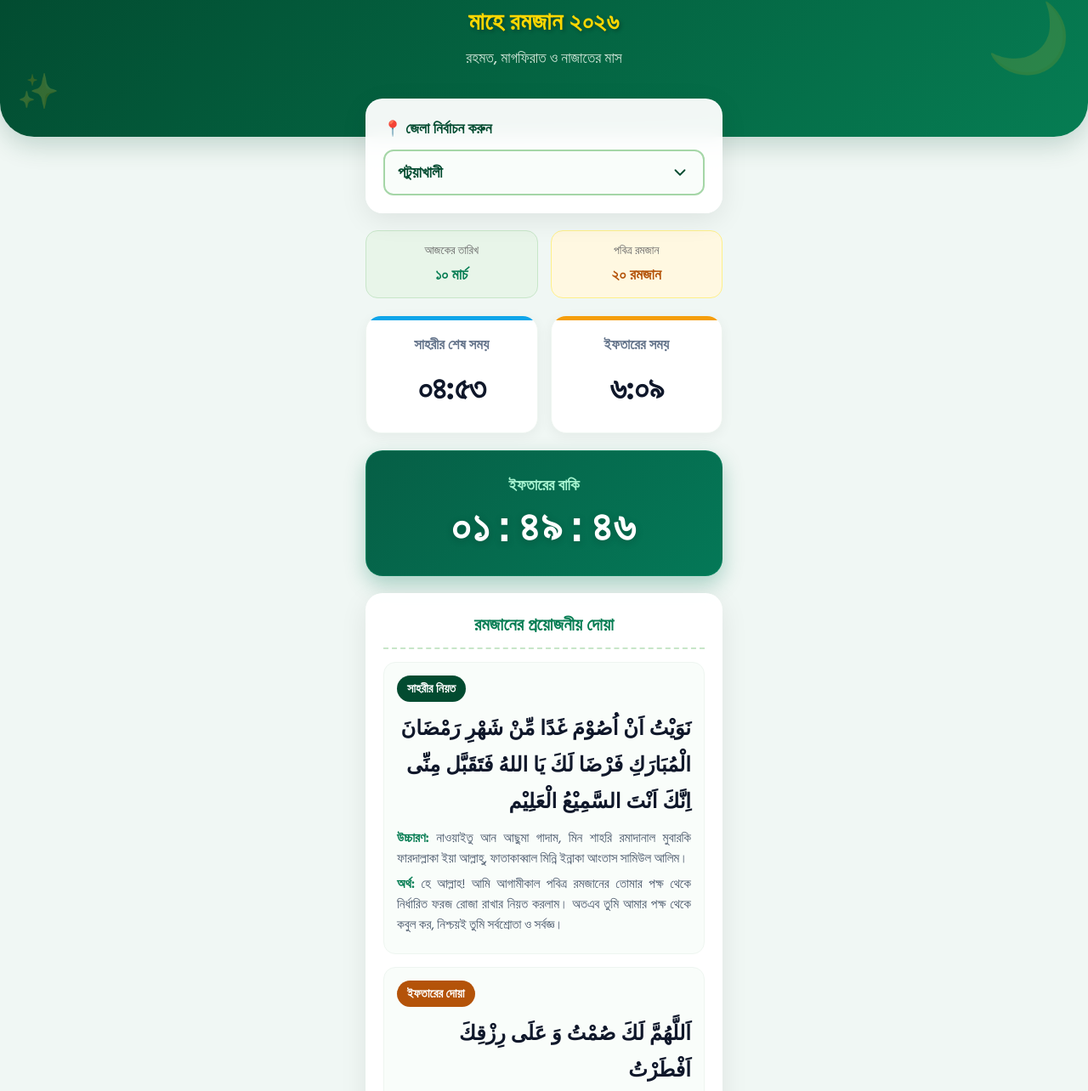
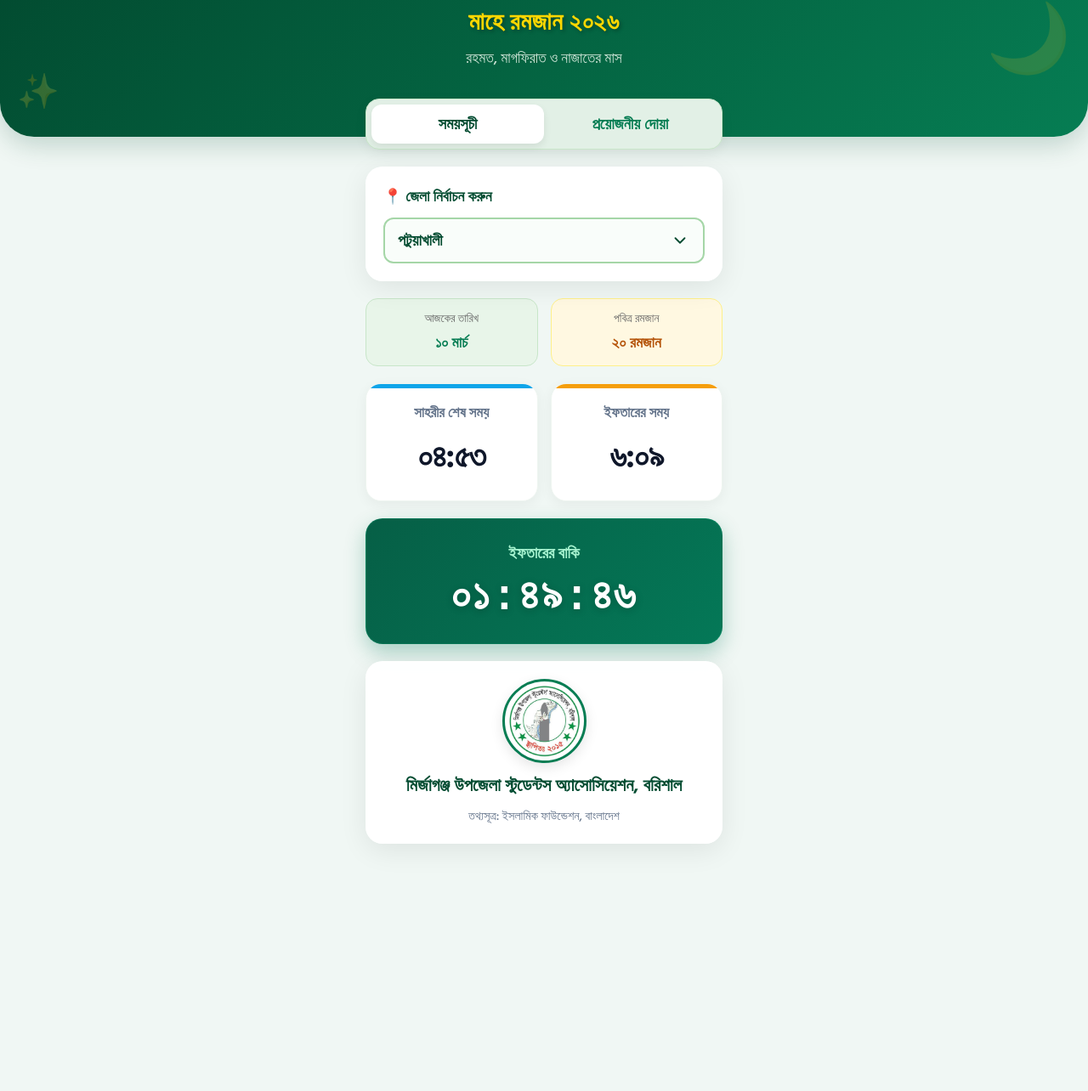
Before and after one commit to ffgamersbd75-debug/my-ramadan-calendar-p-2, a plain HTML site: page index.html in a window 1280 px wide. Shown: the part 32-1316 px from the top of the page at 85% size. After the commit the page ends 1055 px from the top, so only its background shows below. Drawn offline with Linux system fonts and the light colour scheme; a web font is replaced by a local one.

Commit message:
Add files via upload

```diff
--- a/index.html
+++ b/index.html
@@ -45,6 +45,48 @@
             z-index: 10;
         }
 
+        /* আধুনিক ট্যাব নেভিগেশন */
+        .tab-nav {
+            display: flex;
+            background: #e2f0e6;
+            border-radius: 16px;
+            padding: 6px;
+            margin-bottom: 20px;
+            box-shadow: 0 4px 15px rgba(0,0,0,0.05);
+            border: 1px solid #c8e6c9;
+        }
+        .tab-btn {
+            flex: 1;
+            padding: 12px 0;
+            text-align: center;
+            font-size: 1.15rem;
+            font-weight: 700;
+            color: #067d53;
+            background: transparent;
+            border: none;
+            border-radius: 12px;
+            cursor: pointer;
+            transition: all 0.3s ease;
+            font-family: 'Anek Bangla', sans-serif;
+        }
+        .tab-btn.active {
+            background: #ffffff;
+            color: #024b30;
+            box-shadow: 0 4px 10px rgba(0,0,0,0.08);
+        }
+        .tab-content {
+            display: none;
+            animation: fadeIn 0.4s ease;
+        }
+        .tab-content.active {
+            display: block;
+        }
+        @keyframes fadeIn {
+            from { opacity: 0; transform: translateY(10px); }
+            to { opacity: 1; transform: translateY(0); }
+        }
+
+        /* কার্ড ডিজাইন */
         .modern-card {
             background: rgba(255, 255, 255, 0.95);
             backdrop-filter: blur(10px);
@@ -55,6 +97,7 @@
             border: 1px solid rgba(255, 255, 255, 0.5);
         }
 
+        /* ড্রপডাউন */
         .district-label { display: block; margin-bottom: 10px; color: #024b30; font-weight: 700; font-size: 1.1rem; }
         .modern-select {
             width: 100%; padding: 15px; border-radius: 12px; border: 2px solid #a5d6a7;
@@ -66,6 +109,7 @@
         }
         .modern-select:focus { border-color: #067d53; box-shadow: 0 0 0 3px rgba(6, 125, 83, 0.2); }
 
+        /* ব্যাজ */
         .info-badges { display: flex; justify-content: space-between; gap: 15px; margin-bottom: 20px; }
         .badge-item {
             background: #e8f5e9; color: #067d53; padding: 12px 10px; border-radius: 14px;
@@ -73,6 +117,7 @@
         }
         .badge-item span { display: block; font-size: 0.85rem; color: #666; font-weight: 500; margin-bottom: 3px; }
 
+        /* সময় বক্স */
         .times-container { display: flex; justify-content: space-between; gap: 15px; margin-bottom: 20px; }
         .time-box {
             background: #ffffff; border-radius: 18px; padding: 20px 10px; flex: 1;
@@ -81,10 +126,10 @@
         }
         .time-box.sahri::before { content: ''; position: absolute; top: 0; left: 0; width: 100%; height: 5px; background: #0ea5e9; }
         .time-box.iftar::before { content: ''; position: absolute; top: 0; left: 0; width: 100%; height: 5px; background: #f59e0b; }
-
         .t-label { color: #64748b; font-size: 1.05rem; font-weight: 600; margin-bottom: 8px; }
         .t-time { color: #0f172a; font-size: 2.4rem; font-weight: 800; letter-spacing: -1px; }
 
+        /* টাইমার */
         .countdown-wrapper {
             background: linear-gradient(135deg, #065f46 0%, #047857 100%);
             border-radius: 20px;
@@ -93,70 +138,30 @@
             box-shadow: 0 10px 25px rgba(4, 120, 87, 0.3);
             margin-bottom: 20px;
             border: 1px solid rgba(16, 185, 129, 0.2);
+            transition: all 0.5s ease;
         }
-        .cd-msg { font-size: 1.15rem; font-weight: 600; color: #a7f3d0; margin-bottom: 8px; }
-        .cd-timer {
-            font-size: 3.2rem;
-            font-weight: 800;
-            font-family: monospace;
-            color: #ffffff;
-            text-shadow: 0 2px 10px rgba(0,0,0,0.2);
-            letter-spacing: 2px;
+        .cd-msg { font-size: 1.15rem; font-weight: 600; color: #a7f3d0; margin-bottom: 8px; transition: all 0.3s ease; }
+        .cd-timer { font-size: 3rem; font-weight: 800; font-family: monospace; color: #ffffff; text-shadow: 0 2px 10px rgba(0,0,0,0.2); letter-spacing: 2px; transition: all 0.3s ease; }
+
+        /* দোয়া বক্স */
+        .dua-box {
+            background: #f9fdfa; border: 1px solid #eef5f0; border-radius: 14px;
+            padding: 18px 15px; margin-bottom: 15px; position: relative;
         }
-
-        /* দোয়া সেকশন স্টাইলিং */
-        .dua-header {
-            text-align: center;
-            color: #067d53;
-            font-size: 1.3rem;
-            font-weight: 700;
-            margin: 0 0 15px 0;
-            padding-bottom: 10px;
-            border-bottom: 2px dashed #c8e6c9;
-        }
-        .dua-box {
-            background: #f9fdfa;
-            border: 1px solid #eef5f0;
-            border-radius: 14px;
-            padding: 15px;
-            margin-bottom: 15px;
-            position: relative;
-        }
-        .dua-box:last-child { margin-bottom: 0; }
         .dua-title-badge {
-            background: #024b30;
-            color: #fff;
-            padding: 4px 12px;
-            border-radius: 20px;
-            font-size: 0.9rem;
-            font-weight: 600;
-            display: inline-block;
-            margin-bottom: 10px;
+            background: #024b30; color: #fff; padding: 5px 15px; border-radius: 20px;
+            font-size: 1rem; font-weight: 600; display: inline-block; margin-bottom: 15px;
         }
         .arabic-text {
-            font-family: 'Amiri', 'Traditional Arabic', serif;
-            font-size: 1.5rem;
-            text-align: right;
-            color: #0f172a;
-            direction: rtl;
-            line-height: 1.8;
-            margin-bottom: 10px;
-            font-weight: 600;
+            font-family: 'Amiri', serif; font-size: 1.6rem; text-align: right; color: #0f172a;
+            direction: rtl; line-height: 1.8; margin-bottom: 12px; font-weight: 600;
         }
-        .bangla-text {
-            font-size: 0.95rem;
-            color: #475569;
-            line-height: 1.6;
-            margin-bottom: 5px;
-            text-align: justify;
-        }
-        .bangla-text strong { color: #067d53; }
+        .bangla-text { font-size: 1rem; color: #475569; line-height: 1.6; margin-bottom: 8px; text-align: justify; }
+        .bangla-text strong { color: #067d53; font-weight: 700; }
 
+        /* ফুটার */
         .org-footer { text-align: center; padding: 20px; display: flex; flex-direction: column; align-items: center; }
-        .org-logo {
-            width: 85px; height: 85px; border-radius: 50%; border: 3px solid #067d53;
-            padding: 4px; margin-bottom: 12px; background: white; box-shadow: 0 5px 15px rgba(0,0,0,0.1);
-        }
+        .org-logo { width: 85px; height: 85px; border-radius: 50%; border: 3px solid #067d53; padding: 4px; margin-bottom: 12px; background: white; box-shadow: 0 5px 15px rgba(0,0,0,0.1); }
         .org-name { font-size: 1.3rem; color: #024b30; font-weight: 800; line-height: 1.4; }
         .org-source { font-size: 0.9rem; color: #64748b; margin-top: 10px; font-weight: 500; }
     </style>
@@ -169,6 +174,13 @@
 </div>
 
 <div class="main-container">
+
+    <div class="tab-nav">
+        <button class="tab-btn active" onclick="openTab('homeTab', this)">সময়সূচী</button>
+        <button class="tab-btn" onclick="openTab('duaTab', this)">প্রয়োজনীয় দোয়া</button>
+    </div>
+
+    <div id="homeTab" class="tab-content active">
         <div class="modern-card">
             <label for="districtSelect" class="district-label">📍 জেলা নির্বাচন করুন</label>
             <select id="districtSelect" class="modern-select" onchange="changeDistrict()"></select>
@@ -196,14 +208,14 @@
             </div>
         </div>
 
-    <div class="countdown-wrapper">
+        <div class="countdown-wrapper" id="countdownBox">
             <div class="cd-msg" id="statusMsg">অপেক্ষা করুন...</div>
             <div class="cd-timer" id="timer">০০:০০:০০</div>
         </div>
+    </div>
 
-    <div class="modern-card">
-        <h3 class="dua-header">রমজানের প্রয়োজনীয় দোয়া</h3>
-
+    <div id="duaTab" class="tab-content">
+        <div class="modern-card" style="padding: 15px;">
             <div class="dua-box">
                 <div class="dua-title-badge">সাহরীর নিয়ত</div>
                 <div class="arabic-text">نَوَيْتُ اَنْ اُصُوْمَ غَدًا مِّنْ شَهْرِ رَمْضَانَ الْمُبَارَكِ فَرْضَا لَكَ يَا اللهُ فَتَقَبَّل مِنِّى اِنَّكَ اَنْتَ السَّمِيْعُ الْعَلِيْم</div>
@@ -218,6 +230,7 @@
                 <div class="bangla-text"><strong>অর্থ:</strong> হে আল্লাহ! আমি তোমারই সন্তুষ্টির জন্য রোজা রেখেছি এবং তোমারই দেয়া রিজিকের মাধ্যমে ইফতার করছি।</div>
             </div>
         </div>
+    </div>
 
     <div class="modern-card org-footer">
         <img src="logo.jpg.png" alt="Logo" class="org-logo">
@@ -225,8 +238,22 @@
         <div class="org-source">তথ্যসূত্র: ইসলামিক ফাউন্ডেশন, বাংলাদেশ</div>
     </div>
 </div>
+<script>
+    function openTab(tabId, btn) {
+        var contents = document.getElementsByClassName("tab-content");
+        for (var i = 0; i < contents.length; i++) {
+            contents[i].style.display = "none";
+            contents[i].classList.remove("active");
+        }
+        var btns = document.getElementsByClassName("tab-btn");
+        for (var j = 0; j < btns.length; j++) {
+            btns[j].classList.remove("active");
+        }
+        document.getElementById(tabId).style.display = "block";
+        document.getElementById(tabId).classList.add("active");
+        btn.classList.add("active");
+    }
 
-<script>
     var ramadanSchedule = [
         { d: "2026-02-19", s: "05:07", i: "17:56" }, { d: "2026-02-20", s: "05:06", i: "17:57" },
         { d: "2026-02-21", s: "05:05", i: "17:57" }, { d: "2026-02-22", s: "05:04", i: "17:58" },
@@ -311,6 +338,28 @@
         return padZero(h) + ":" + padZero(m);
     }
 
+    function setEidMode() {
+        document.getElementById('dateLabelTitle').innerText = "বিশেষ বার্তা";
+        document.getElementById('displayDate').innerText = "শাওয়াল মাস";
+        document.getElementById('ramadanNo').innerText = "ঈদ মোবারক";
+        document.getElementById('sahriTime').innerText = "--:--";
+        document.getElementById('iftarTime').innerText = "--:--";
+
+        var statusMsg = document.getElementById('statusMsg');
+        statusMsg.innerText = "🌙 ঈদ মোবারক!";
+        statusMsg.style.fontSize = "1.8rem";
+        statusMsg.style.color = "#ffd700";
+
+        var timerEl = document.getElementById('timer');
+        timerEl.innerText = "সকলকে পবিত্র ঈদুল ফিতরের শুভেচ্ছা";
+        timerEl.style.fontSize = "1.3rem";
+        timerEl.style.fontFamily = "'Anek Bangla', sans-serif";
+        timerEl.style.letterSpacing = "0px";
+        timerEl.style.marginTop = "10px";
+        timerEl.style.lineHeight = "1.5";
+        timerEl.style.whiteSpace = "normal";
+    }
+
     function update() {
         var now = new Date();
         var year = now.getFullYear();
@@ -342,12 +391,7 @@
                 document.getElementById('timer').innerText = toBangla("০০:০০:০০");
                 return;
             } else {
-                document.getElementById('ramadanNo').innerText = "ঈদ মোবারক";
-                document.getElementById('displayDate').innerText = "--";
-                document.getElementById('sahriTime').innerText = "--:--";
-                document.getElementById('iftarTime').innerText = "--:--";
-                document.getElementById('statusMsg').innerText = "মাহে রমজান সমাপ্ত।";
-                document.getElementById('timer').innerText = toBangla("০০:০০:০০");
+                setEidMode();
                 return;
             }
         }
@@ -376,9 +420,7 @@
                 diff = (86400 - currentSec) + nextSahriSec;
                 msg = "সাহরীর শেষ সময়ের বাকি";
             } else {
-                document.getElementById('ramadanNo').innerText = "ঈদ মোবারক";
-                document.getElementById('statusMsg').innerText = "মাহে রমজান সমাপ্ত।";
-                document.getElementById('timer').innerText = toBangla("০০:০০:০০");
+                setEidMode();
                 return;
             }
         }
@@ -408,7 +450,16 @@
             var hr = Math.floor(diff / 3600);
             var mn = Math.floor((diff % 3600) / 60);
             var sc = diff % 60;
-            document.getElementById('timer').innerText = toBangla(padZero(hr) + ":" + padZero(mn) + ":" + padZero(sc));
+
+            var tEl = document.getElementById('timer');
+            tEl.style.fontSize = "3.2rem";
+            tEl.style.fontFamily = "monospace";
+            tEl.style.letterSpacing = "2px";
+            tEl.style.whiteSpace = "nowrap";
+            document.getElementById('statusMsg').style.fontSize = "1.15rem";
+            document.getElementById('statusMsg').style.color = "#a7f3d0";
+
+            tEl.innerText = toBangla(padZero(hr) + ":" + padZero(mn) + ":" + padZero(sc));
         } else {
             document.getElementById('timer').innerText = toBangla("০০:০০:০০");
         }
```
Lines whose indentation alone changed are shown as unchanged.
